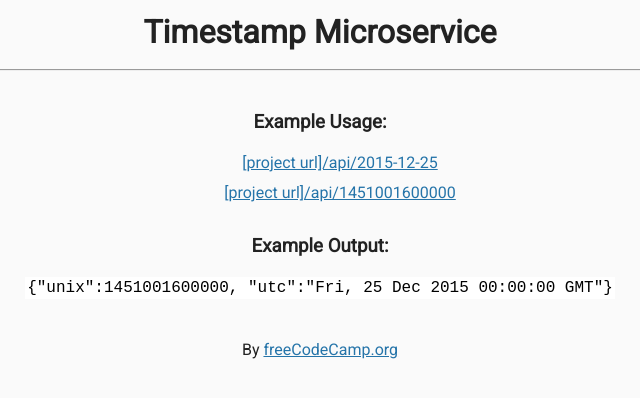
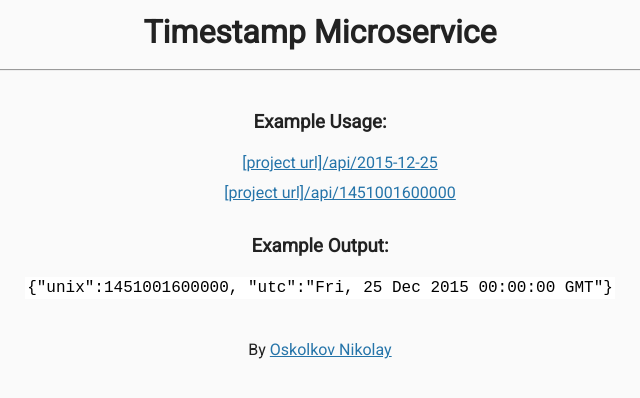
Before and after one commit to bombermoto/project-timestamp-done, a website: page views/index.html in a window 1280 px wide. Shown: the full height of the page, 320-960 px from the left. Drawn offline with Linux system fonts and the light colour scheme; files that its build step writes are made by us from their sources.

Commit message:
Update index.html

```diff
--- a/views/index.html
+++ b/views/index.html
@@ -25,7 +25,7 @@
     </div>
     <div class="footer">
       <p>
-        By <a href="https://www.freecodecamp.org/">freeCodeCamp.org</a>
+        By <a href="https://github.com/bombermoto">Oskolkov Nikolay</a>
       </p>
     </div>
   </body>
```
